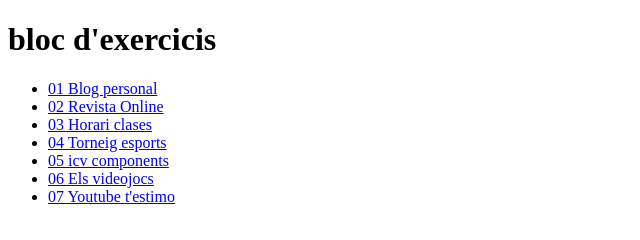
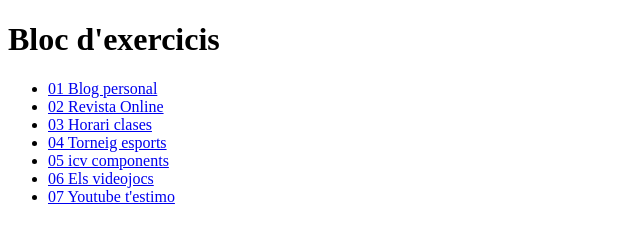
Before and after one commit to jaquiyt/smx-a2-html, a plain HTML site: page index.html in a window 1280 px wide. Shown: the full height of the page, 0-640 px from the left. Drawn offline with Linux system fonts and the light colour scheme.

Commit message:
Update index.html

```diff
--- a/index.html
+++ b/index.html
@@ -6,7 +6,7 @@
     <title>Index Exercicis - Oriol Lloreda</title>
 </head>
 <body>
-    <h1>bloc d'exercicis</h1>
+    <h1>Bloc d'exercicis</h1>
     <ul>
         <li>
             <a href="./01-blog-personal/index.html">01 Blog personal</a>
```
